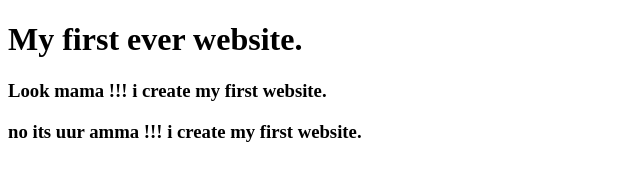
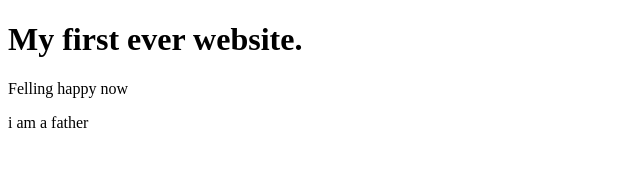
Before and after one commit to sumitsarwar/my-first-website, a plain HTML site: page index.html in a window 1280 px wide. Shown: the whole page, without its empty margins (0-640 px from the left). Drawn offline with Linux system fonts and the light colour scheme.

Commit message:
ghot file

```diff
--- a/index.html
+++ b/index.html
@@ -8,8 +8,9 @@
 </head>
 <body>
     <h1>My first ever website.</h1>
-    <h3>Look mama !!! i create my first website.</h3>
-    <h3>no its uur amma !!! i create my first website.</h3>
+    <p>Felling happy now</p>
+    <p>i am a father</p>
+
 
 </body>
 </html>
```
